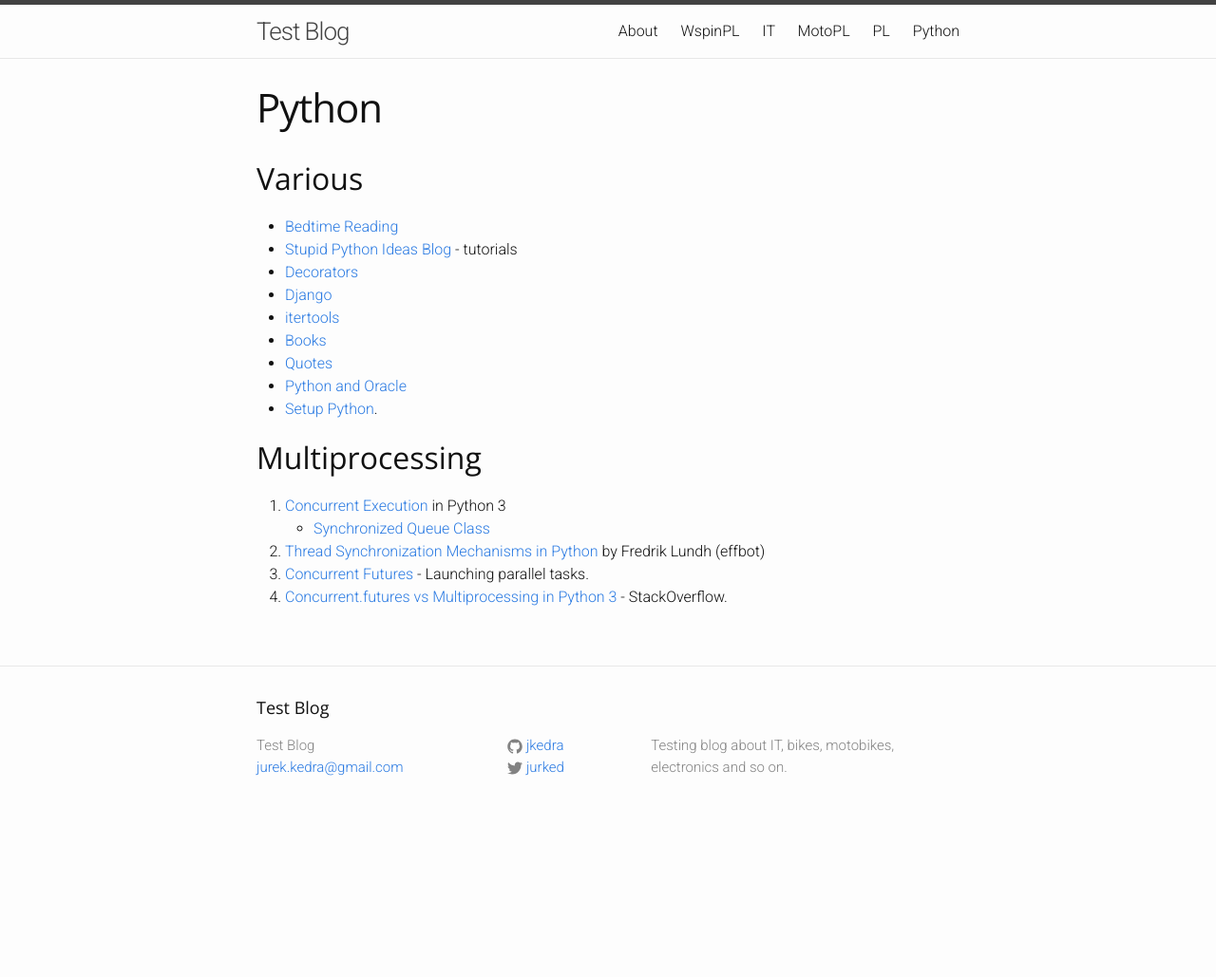
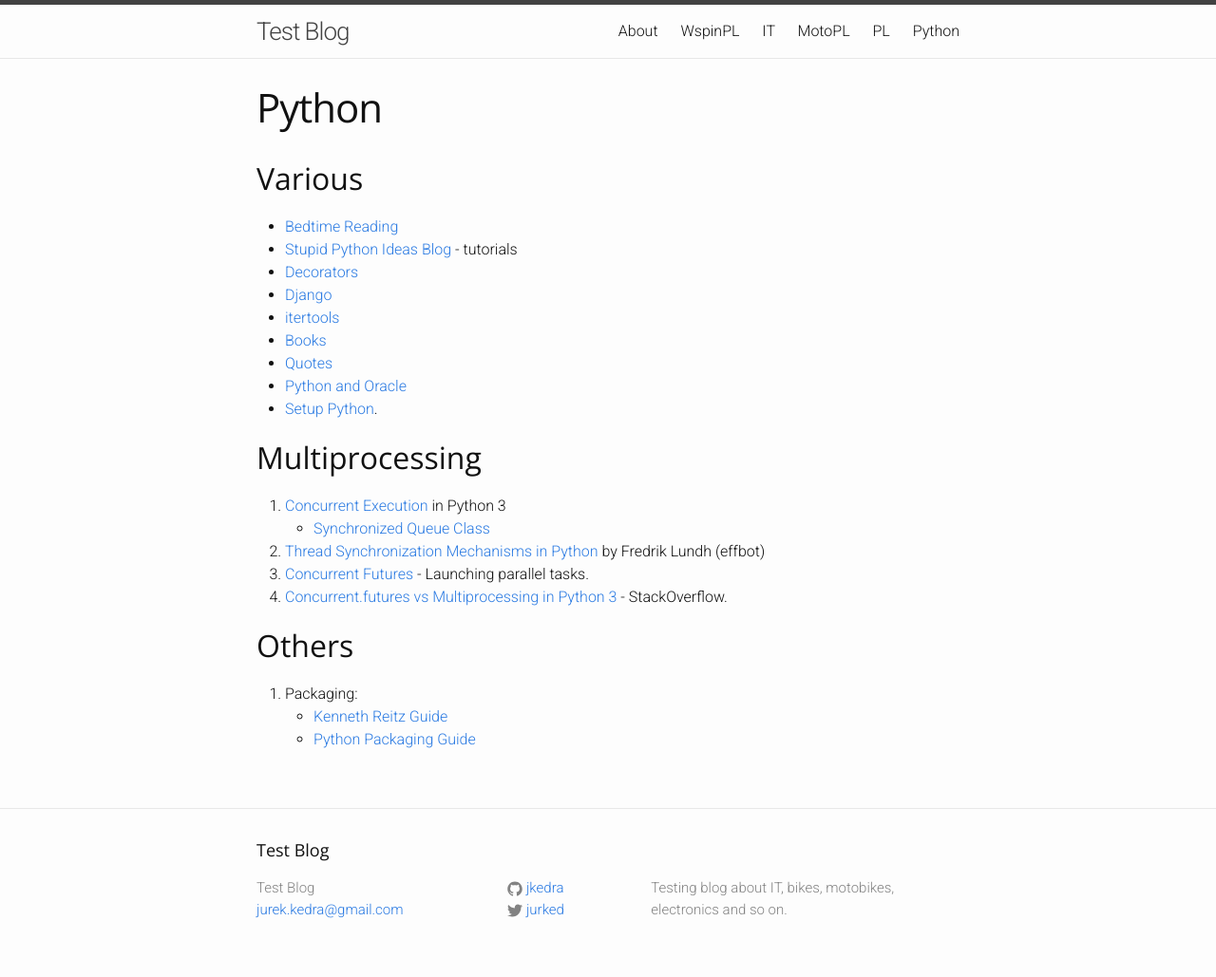
Before and after one commit to jkedra/jkedra.github.io, a Jekyll site: the page built from python.md, in a window 1280 px wide. Shown: the whole page at 95% size. Built offline with Jekyll 4.4.1, drawn with Linux system fonts in a browser that asks for light colours; before the commit the page ends 900 px from its top, so only the background shows below that.

Commit message:
python packaging

```diff
--- a/python.md
+++ b/python.md
@@ -25,6 +25,12 @@
 3. [Concurrent Futures][futures3] - Launching parallel tasks.
 4. [Concurrent.futures vs Multiprocessing in Python 3][fvm] - StackOverflow.
 
+## Others
+
+1. Packaging:
+    * [Kenneth Reitz Guide](http://docs.python-guide.org/en/latest/shipping/packaging/)
+    * [Python Packaging Guide](https://python-packaging-user-guide.readthedocs.io/)
+
 
 [stupid]: http://stupidpythonideas.blogspot.com/search/label/tutorial
 [ce3]: https://docs.python.org/3/library/concurrency.html
```
